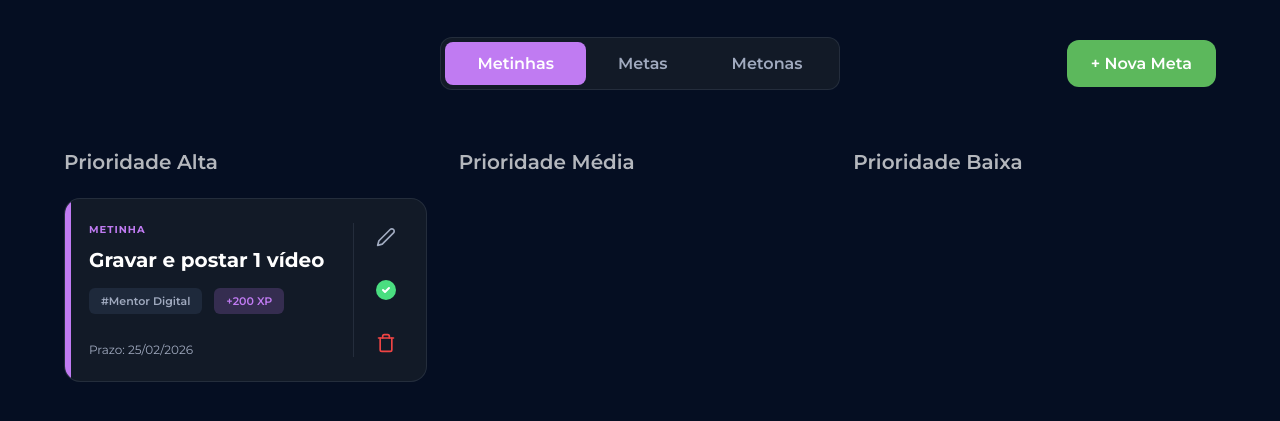
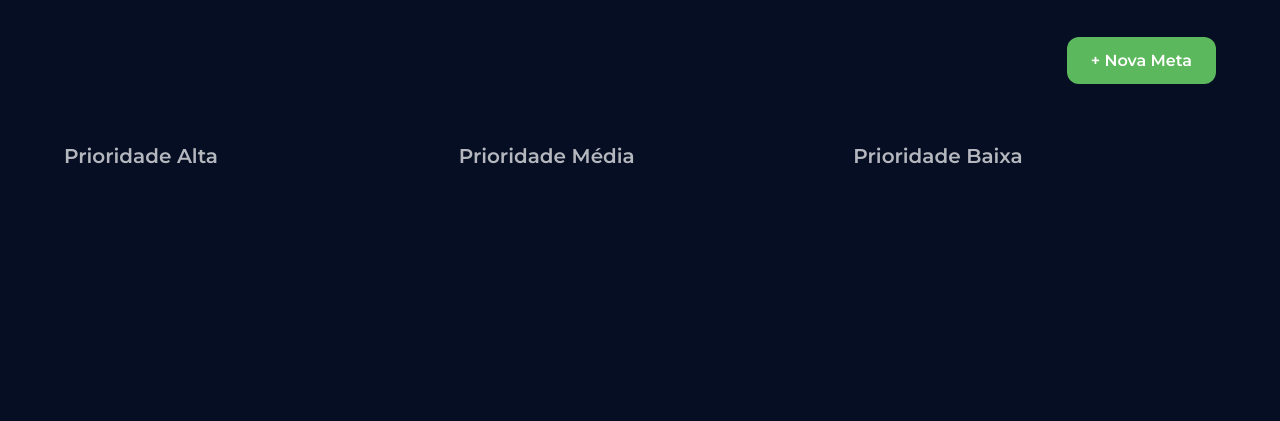
Before and after one commit to LucasNorbertoMoreira/Jogo-das-Conquistas-RAW, a plain HTML site: page index.html in a window 1280 px wide. Shown: the part 127-548 px from the top of the page. Drawn offline with Linux system fonts and the light colour scheme.

Commit message:
primeira versão funcional

```diff
--- a/index.html
+++ b/index.html
@@ -8,7 +8,6 @@
   </head>
   <body>
     <header>
-      <!-- parte do topo -->
       <div class="linha-superior flex-row">
         <div class="titulo">
           <h1>Minhas Metas</h1>
@@ -28,13 +27,6 @@
 
       <div class="linha-inferior flex-row">
         <div class="espaçador"></div>
-
-        <div class="selectMetas flex-row">
-          <p class="aba ativo">Metinhas</p>
-          <p class="aba">Metas</p>
-          <p class="aba">Metonas</p>
-        </div>
-
         <div class="area-nova-meta">
           <button class="btn-nova-meta">+ Nova Meta</button>
         </div>
@@ -44,82 +36,7 @@
     <main class="flex-row">
       <div class="blocoPrioridade" id="pAlta">
         <h2 class="titulo-prioridade">Prioridade Alta</h2>
-
-        <div class="blocoMeta">
-          <div class="cartaoMeta">
-            <div class="cartao-info">
-              <span class="tag-tipo">METINHA</span>
-              <h3 class="titulo-meta">Gravar e postar 1 vídeo</h3>
-
-              <div class="tags-meta flex-row">
-                <span class="tag tag-categoria">#Mentor Digital</span>
-                <span class="tag tag-xp">+200 XP</span>
-              </div>
-
-              <p class="prazo-meta">Prazo: 25/02/2026</p>
-            </div>
-
-            <div class="cartao-acoes flex-coluna">
-              <button class="btn-acao btn-editar">
-                <!-- icone do lapis -->
-                <svg
-                  width="20"
-                  height="20"
-                  viewBox="0 0 24 24"
-                  fill="none"
-                  stroke="#a0aabf"
-                  stroke-width="2"
-                  stroke-linecap="round"
-                  stroke-linejoin="round"
-                >
-                  <path
-                    d="M17 3a2.828 2.828 0 1 1 4 4L7.5 20.5 2 22l1.5-5.5L17 3z"
-                  ></path>
-                </svg>
-              </button>
-              <button class="btn-acao btn-concluir">
-                <!-- icone checkzinho -->
-                <svg
-                  width="24"
-                  height="24"
-                  viewBox="0 0 24 24"
-                  fill="#4ade80"
-                  stroke="#fff"
-                  stroke-width="2"
-                  stroke-linecap="round"
-                  stroke-linejoin="round"
-                >
-                  <circle
-                    cx="12"
-                    cy="12"
-                    r="10"
-                    fill="#4ade80"
-                    stroke="none"
-                  ></circle>
-                  <polyline points="9 12 11 14 15 10"></polyline>
-                </svg>
-              </button>
-              <button class="btn-acao btn-deletar">
-                <!-- icone lixo (corinthians) -->
-                <svg
-                  width="20"
-                  height="20"
-                  viewBox="0 0 24 24"
-                  fill="none"
-                  stroke="#ef4444"
-                  stroke-width="2"
-                  stroke-linecap="round"
-                  stroke-linejoin="round"
-                >
-                  <polyline points="3 6 5 6 21 6"></polyline>
-                  <path
-                    d="M19 6v14a2 2 0 0 1-2 2H7a2 2 0 0 1-2-2V6m3 0V4a2 2 0 0 1 2-2h4a2 2 0 0 1 2 2v2"
-                  ></path>
-                </svg>
-              </button>
-            </div>
-          </div>
-        </div>
+        <div class="blocoMeta"></div>
       </div>
 
       <div class="blocoPrioridade" id="pMedia">
@@ -132,5 +49,7 @@
         <div class="blocoMeta"></div>
       </div>
     </main>
+
+    <script src="script.js"></script>
   </body>
 </html>
--- a/script.js
+++ b/script.js
@@ -1,5 +1,5 @@
 const btnNovaMeta = document.querySelector(".btn-nova-meta");
-const colunaAlta = document.querySelector("#pAlta .blocoMeta"); // Por padrão, MVP joga na Alta
+const colunaAlta = document.querySelector("#pAlta .blocoMeta");
 const xpTexto = document.querySelector(".xp-texto");
 const barraXp = document.querySelector(".barraXp");
 
@@ -11,10 +11,12 @@ function criarCartaoMeta(titulo, prazo) {
   const cartao = document.createElement("div");
   cartao.classList.add("cartaoMeta");
 
+  const textoPrazo = prazo ? `Prazo: ${prazo}` : "Sem prazo definido";
+
   cartao.innerHTML = `
         <div class="cartao-info">
             <h3 class="titulo-meta">${titulo}</h3>
-            <p class="prazo-meta">Prazo: ${prazo}</p>
+            <p class="prazo-meta">${textoPrazo}</p>
         </div>
 
         <div class="cartao-acoes flex-coluna">
@@ -50,7 +52,6 @@ function adicionarXP(quantidade) {
   }
 
   xpTexto.innerText = `${xpAtual} / ${xpMaximo} XP`;
-
   const porcentagem = (xpAtual / xpMaximo) * 100;
   barraXp.style.width = `${porcentagem}%`;
 }
@@ -59,10 +60,16 @@ btnNovaMeta.addEventListener("click", () => {
   const titulo = prompt("Qual é o nome da meta?");
   if (!titulo) return;
 
-  const prazo = prompt("Qual é o prazo? (Ex: 25/02/2026)");
-  if (!prazo) return;
+  const prazo = prompt(
+    "Qual é o prazo? (Ex: 25/02/2026)\nPode deixar em branco se não tiver data.",
+  );
 
   const novoCartao = criarCartaoMeta(titulo, prazo);
-
-  colunaAlta.appendChild(novoCartao);
+  if (colunaAlta) {
+    colunaAlta.appendChild(novoCartao);
+  } else {
+    alert(
+      "Erro: A div class='blocoMeta' não foi encontrada dentro da Prioridade Alta no seu HTML.",
+    );
+  }
 });
--- a/style.css
+++ b/style.css
@@ -298,3 +298,9 @@ main.flex-row {
 .btn-acao:hover {
   transform: scale(1.1);
 }
+
+.blocoMeta {
+  display: flex;
+  flex-direction: column;
+  gap: 1.6rem;
+}
```
